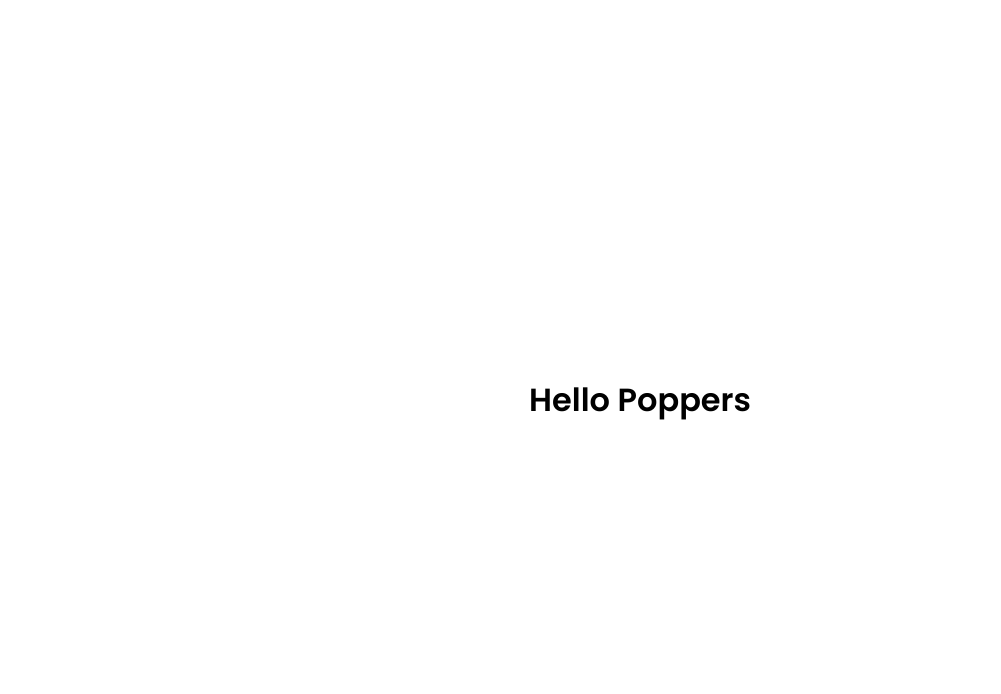
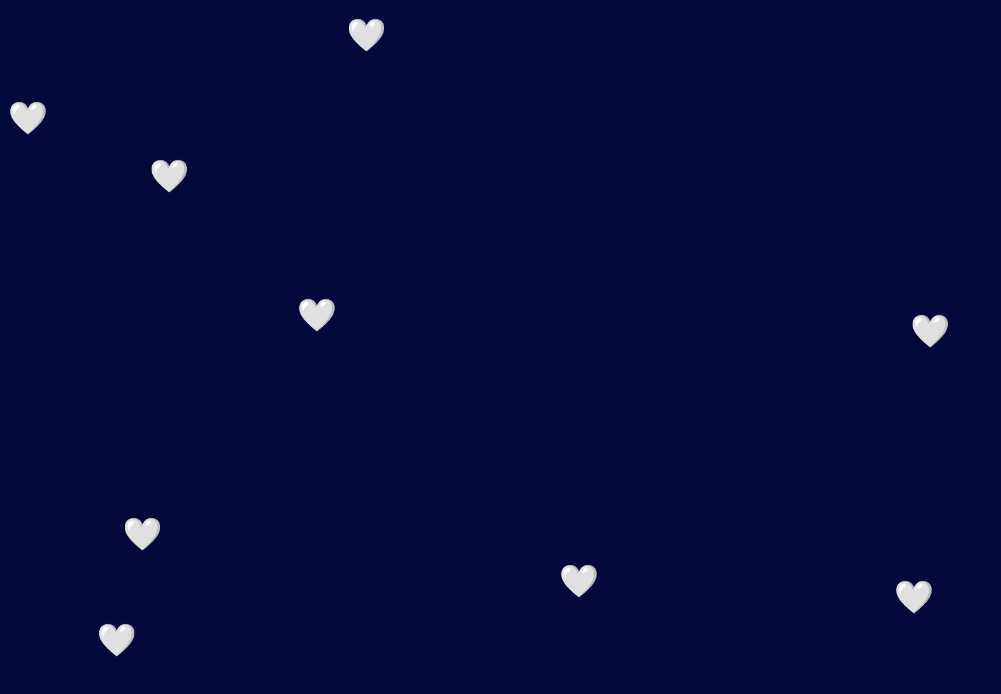
Before and after one commit to badl7/JavaScript_toLearn, a plain HTML site: page heart_rain/index.html in a window 1280 px wide. Shown: the whole page, without its empty margins (0-1001 px from the left). Drawn offline with Linux system fonts and the light colour scheme.

Commit message:
heart_rain

```diff
--- a/heart_rain/index.html
+++ b/heart_rain/index.html
@@ -4,11 +4,11 @@
     <head>
         <meta charset="UTF-8" />
         <meta name="viewport" content="width=device-width, initial-scale=1.0" />
-        <title>Title</title>
+        <title>Heart Rain</title>
         <link rel="stylesheet" href="style.css" />
         <script src="script.js" defer></script>
     </head>
     <body>
-        <h1>Hello Poppers</h1>
+
     </body>
 </html>
--- a/heart_rain/script.js
+++ b/heart_rain/script.js
@@ -0,0 +1,18 @@
+function createHeart(){
+    const heart = document.createElement('div');
+    heart.classList.add('heart');
+
+    heart.style.left = Math.random() * 100 + "vw";
+    heart.style.animationDuration = Math.random() * 2 + 4 +"s";
+
+
+    heart.innerText = '🤍';
+
+    document.body.appendChild(heart);
+
+    setTimeout(() => {
+        heart.remove();
+    },6000);
+}
+
+setInterval(createHeart, 500);
--- a/heart_rain/style.css
+++ b/heart_rain/style.css
@@ -1,4 +1,3 @@
-
 @import url("https://fonts.googleapis.com/css2?family=Poppins:wght@200;400;600&display=swap");
 
 * {
@@ -6,6 +5,7 @@
 }
 
 body {
+    background-color: rgb(4, 8, 58);
     display: flex;
     align-items: center;
     justify-content: center;
@@ -13,3 +13,17 @@ body {
     margin: 0;
     min-height: 100vh;
 }
+
+.heart {
+    position: fixed;
+    top: -1vh;
+    font-size: 2rem;
+    transform: translateY(0);
+    animation: fall 3s linear forwards;
+}
+
+@keyframes fall {
+    to {
+        transform: translateY(105vh);
+    }
+}
```
